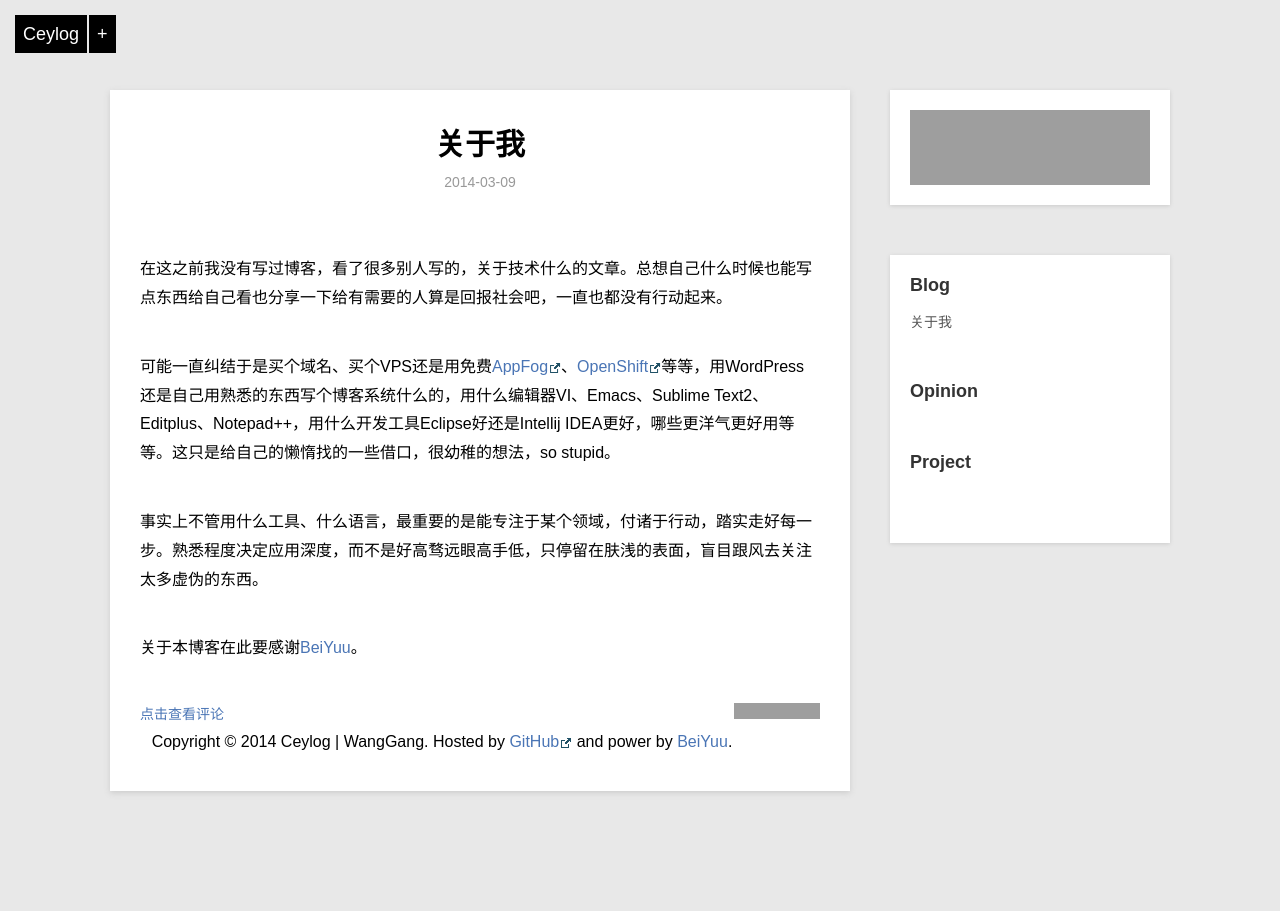
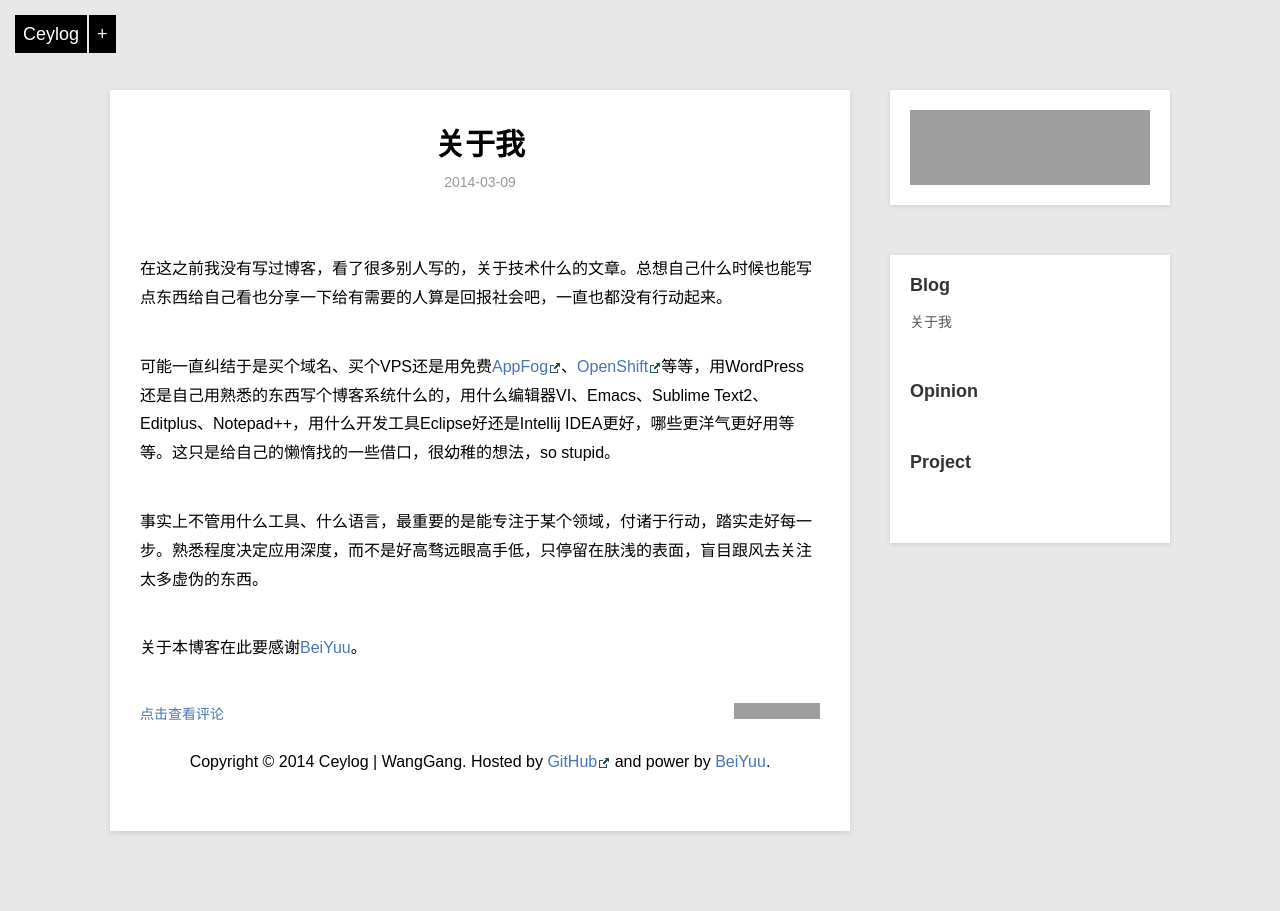
Before and after one commit to ceylog/ceylog.github.io, a Jekyll site: the page built from _posts/blog/2014-03-09-about-me.md, in a window 1280 px wide. Built offline with Jekyll 4.4.1, drawn with Linux system fonts in a browser that asks for light colours; Markdown is read by kramdown in place of the engine named in the settings; grey boxes are pictures that could not be loaded.

Commit message:
update css

```diff
--- a/css/default.css
+++ b/css/default.css
@@ -70,7 +70,7 @@ pre ol{margin-left:25px;list-style-type:decimal;}
 .entry blockquote{margin-left:25px;font-size:14px;font-style:italic}
 .entry img{max-width:670px;display:block;margin:10px auto;}
 
-#post_footer{text-align:center;padding:10px;}
+#post_footer{text-align:center;padding:30px;}
 
 .index-content .aside {
     position: fixed;
@@ -94,6 +94,7 @@ pre ol{margin-left:25px;list-style-type:decimal;}
     background-image:url('https://d233eq3e3p3cv0.cloudfront.net/max/1000/0*kTUZamBulGQZg1MW.jpeg')
 }
 .index-content .section { margin-left:30%; padding-top:80px; padding-right:15%; ;}
+.index-content .footer { text-align:center;margin-left:30%; padding-top:80px; padding-right:15%; ;}
 
 .index-content .artical-list { width:70%; margin:0 auto; }
 .index-content .artical-list li { margin-bottom:70px; }
```
Also changed, not shown: index.md (+1 -1 lines).
